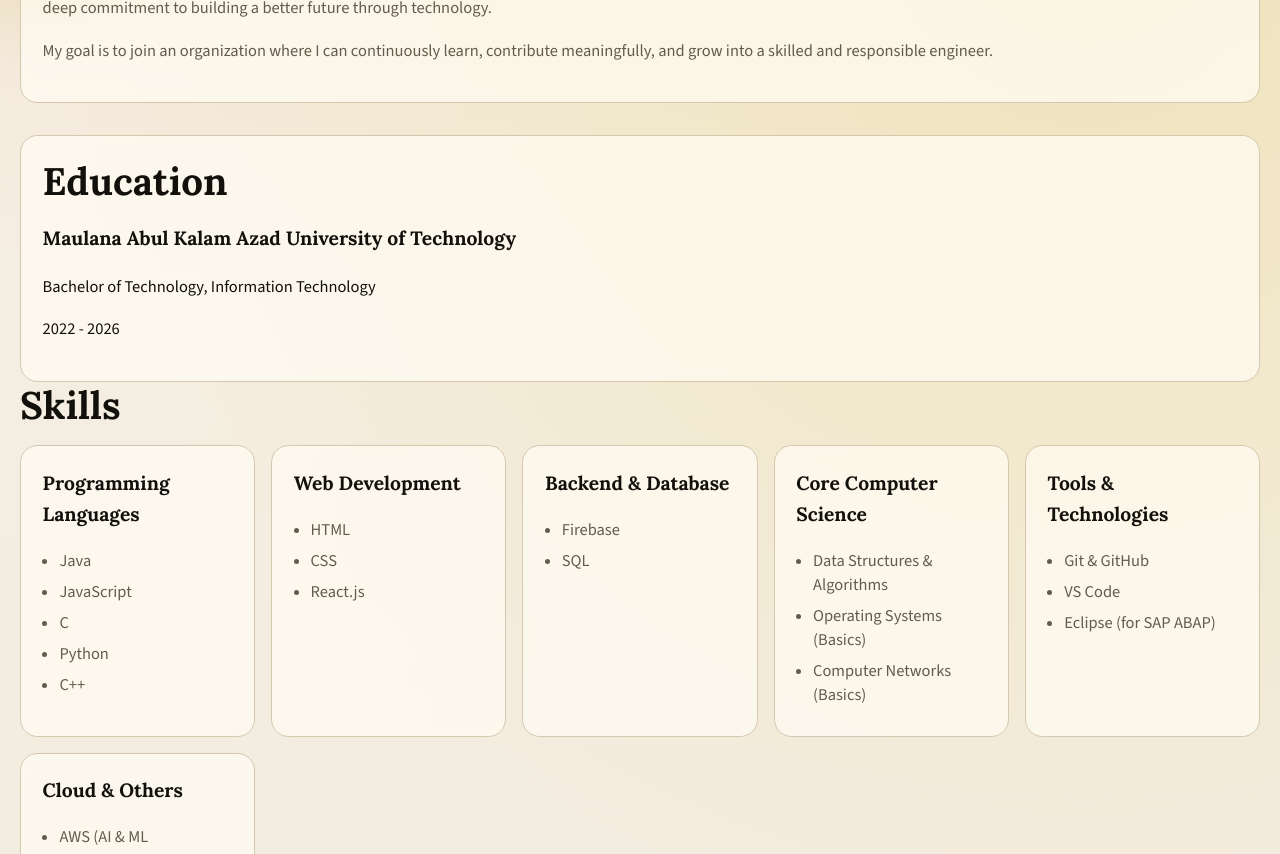
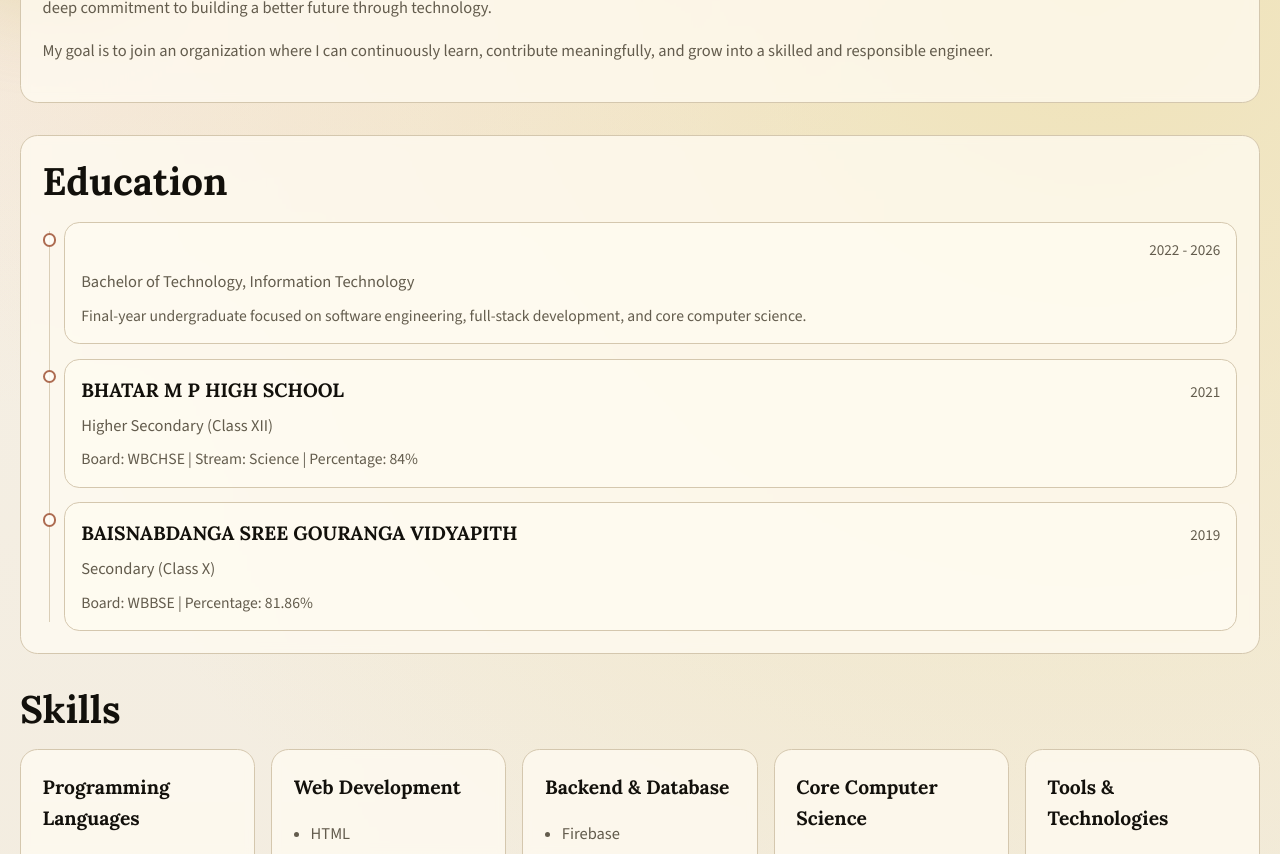
Before and after one commit to dutta-argha/portfolio, a Next.js app: page / in a window 1280 px wide. Shown: the part 720-1574 px from the top of the page. Built offline with nearby package versions, Linux system fonts and the light colour scheme.

Commit message:
Refactor portfolio sections for easier editing

```diff
--- a/src/app/globals.css
+++ b/src/app/globals.css
@@ -294,6 +294,80 @@ h2 {
   color: var(--muted);
 }
 
+#education {
+  margin-bottom: 2rem;
+  animation: reveal-up 0.8s ease both;
+  animation-delay: 0.12s;
+}
+
+.education-timeline {
+  position: relative;
+  margin-top: 0.2rem;
+  display: grid;
+  gap: 0.9rem;
+}
+
+.education-timeline::before {
+  content: "";
+  position: absolute;
+  left: 0.42rem;
+  top: 0.55rem;
+  bottom: 0.55rem;
+  width: 1px;
+  background: color-mix(in oklab, var(--line) 85%, transparent);
+}
+
+.education-item {
+  position: relative;
+  padding-left: 1.35rem;
+}
+
+.edu-dot {
+  position: absolute;
+  left: 0;
+  top: 0.7rem;
+  width: 0.85rem;
+  height: 0.85rem;
+  border-radius: 999px;
+  border: 2px solid color-mix(in oklab, var(--accent) 75%, #fff 25%);
+  background: color-mix(in oklab, var(--panel) 70%, #fff 30%);
+}
+
+.education-card {
+  border: 1px solid var(--line);
+  border-radius: 0.95rem;
+  background: color-mix(in oklab, var(--panel) 82%, transparent);
+  padding: 0.95rem 1rem;
+}
+
+.education-head {
+  display: flex;
+  align-items: baseline;
+  justify-content: space-between;
+  gap: 0.7rem;
+}
+
+.education-head h3 {
+  margin: 0;
+}
+
+.edu-duration {
+  margin: 0;
+  color: var(--muted);
+  font-size: 0.95rem;
+  white-space: nowrap;
+}
+
+.edu-degree,
+.edu-note {
+  margin: 0.45rem 0 0;
+  color: var(--muted);
+}
+
+.edu-note {
+  font-size: 0.98rem;
+}
+
 .skills-grid,
 .projects-grid {
   display: grid;
@@ -429,4 +503,10 @@ h2 {
   .projects-grid {
     grid-template-columns: 1fr;
   }
+
+  .education-head {
+    flex-direction: column;
+    align-items: flex-start;
+    gap: 0.2rem;
+  }
 }
--- a/src/app/page.tsx
+++ b/src/app/page.tsx
@@ -3,7 +3,7 @@
 import Image from "next/image";
 import { useEffect, useState } from "react";
 
-const skills = [
+const skillSections = [
   {
     title: "Programming Languages",
     items: ["Java", "JavaScript", "C", "Python", "C++"],
@@ -34,7 +34,7 @@ const skills = [
   },
 ];
 
-const projects = [
+const projectEntries = [
   {
     name: "WildGuard AI",
     summary:
@@ -85,6 +85,28 @@ const projects = [
       "Designed to optimize wind energy utilization.",
       "Achieved Rank 1 in a technical project competition.",
     ],
+  },
+];
+
+const educationEntries = [
+  {
+    university: "Maulana Abul Kalam Azad University of Technology, West Bengal",
+    duration: "2022 - 2026",
+    level: "Bachelor of Technology, Information Technology",
+    note:
+      "Final-year undergraduate focused on software engineering, full-stack development, and core computer science.",
+  },
+  {
+    school: "BHATAR M P HIGH SCHOOL",
+    duration: "2021",
+    level: "Higher Secondary (Class XII)",
+    note: "Board: WBCHSE | Stream: Science | Percentage: 84%",
+  },
+  {
+    school: "BAISNABDANGA SREE GOURANGA VIDYAPITH",
+    duration: "2019",
+    level: "Secondary (Class X)",
+    note: "Board: WBBSE | Percentage: 81.86%",
   },
 ];
 
@@ -215,17 +237,30 @@ export default function Home() {
 
       <section className="section-shell panel" id="education">
         <h2>Education</h2>
-        <article>
-          <h3>Maulana Abul Kalam Azad University of Technology</h3>
-          <p>Bachelor of Technology, Information Technology</p>
-          <p>2022 - 2026</p>
-        </article>
+        <div className="education-timeline">
+          {educationEntries.map((entry) => (
+            <article
+              key={`${entry.school}-${entry.duration}`}
+              className="education-item"
+            >
+              <span className="edu-dot" aria-hidden="true" />
+              <div className="education-card">
+                <div className="education-head">
+                  <h3>{entry.school}</h3>
+                  <p className="edu-duration">{entry.duration}</p>
+                </div>
+                <p className="edu-degree">{entry.level}</p>
+                <p className="edu-note">{entry.note}</p>
+              </div>
+            </article>
+          ))}
+        </div>
       </section>
 
       <section className="section-shell" id="skills">
         <h2>Skills</h2>
         <div className="skills-grid">
-          {skills.map((group) => (
+          {skillSections.map((group) => (
             <article key={group.title} className="panel skill-card">
               <h3>{group.title}</h3>
               <ul>
@@ -241,7 +276,7 @@ export default function Home() {
       <section className="section-shell" id="projects">
         <h2>Projects</h2>
         <div className="projects-grid">
-          {projects.map((project) => (
+          {projectEntries.map((project) => (
             <article key={project.name} className="panel project-card">
               <h3>{project.name}</h3>
               <p>{project.summary}</p>
```
